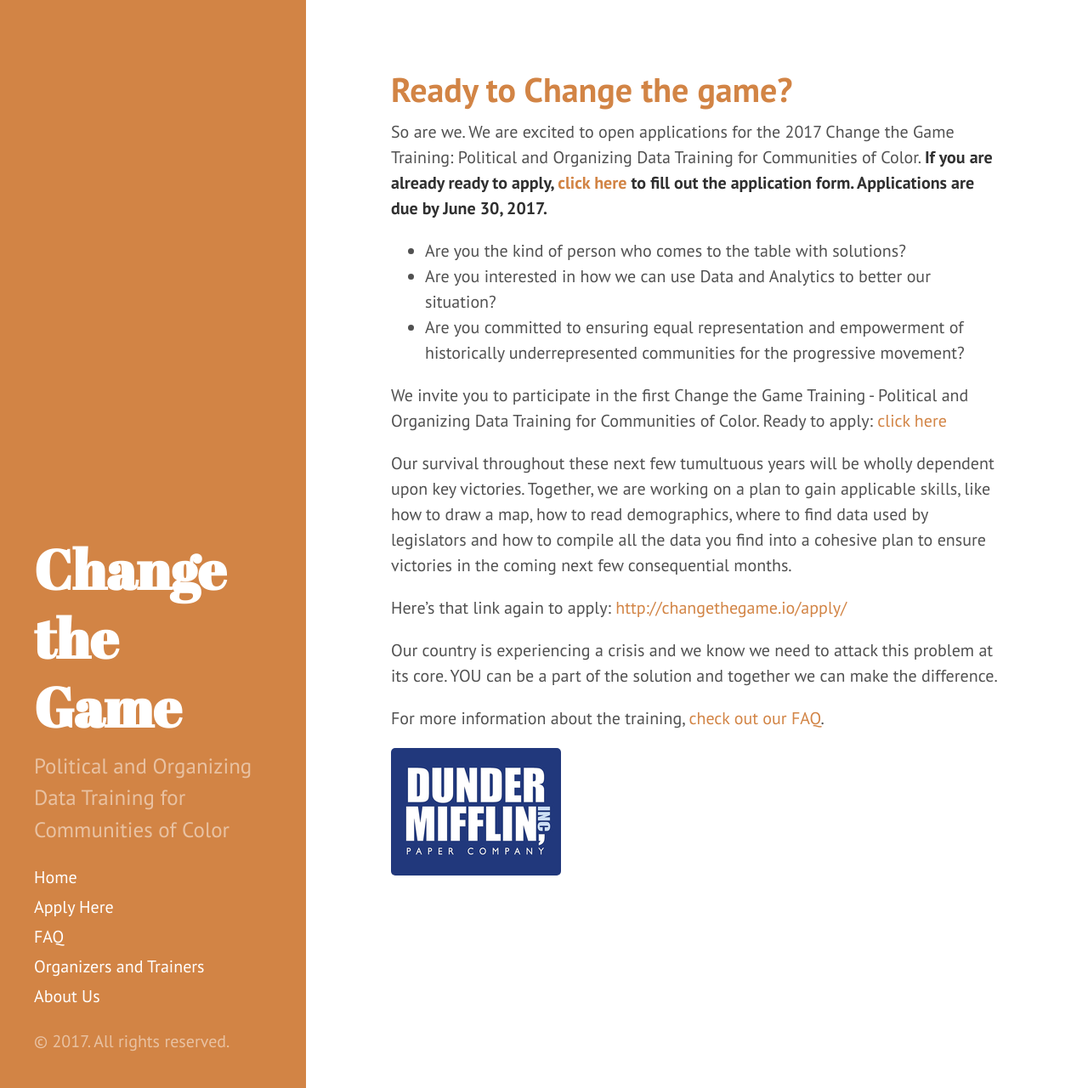
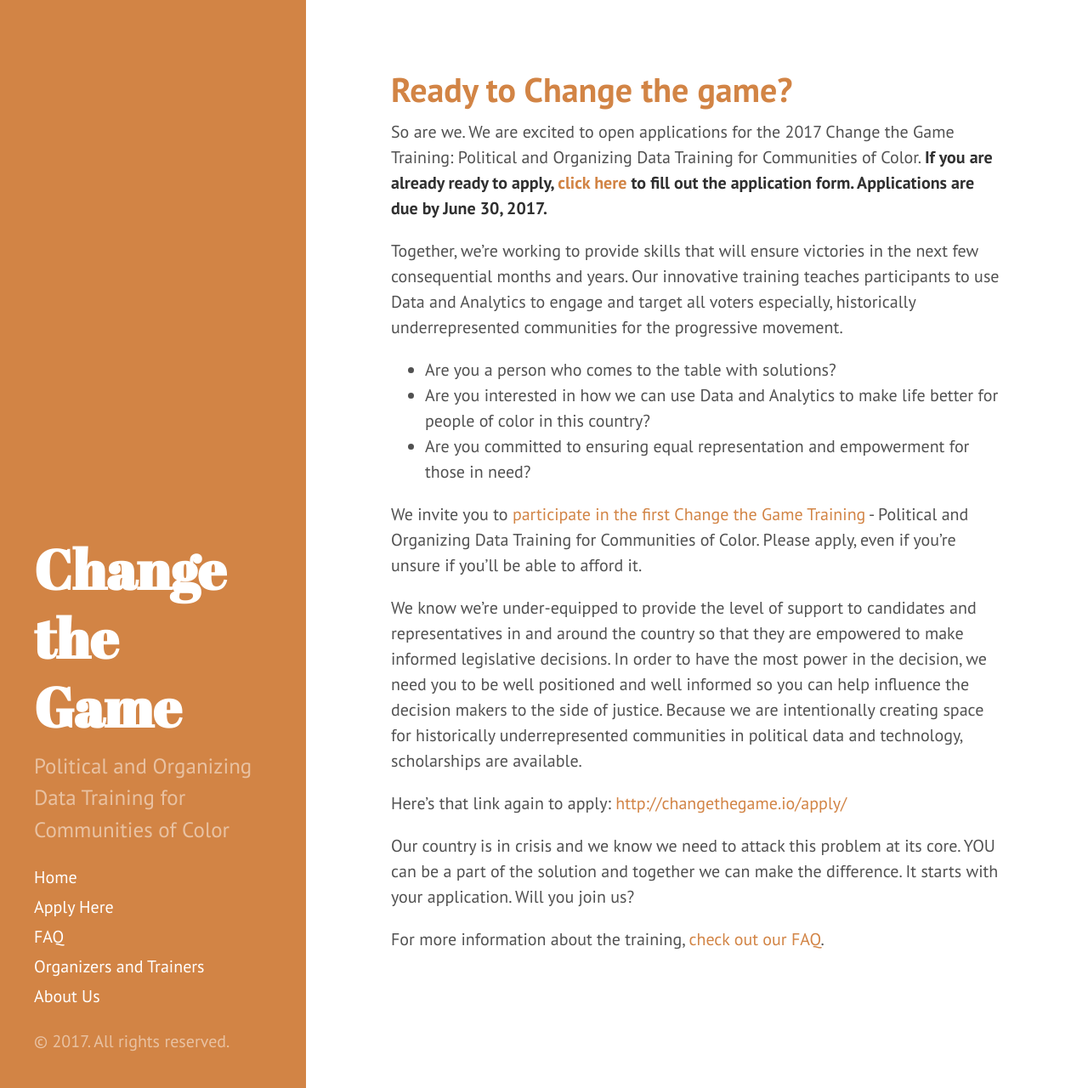
Before and after one commit to anniejw6/changethegame_site, a Jekyll site: the page built from index.html, in a window 1280 px wide and 1280 px high. Shown: the whole window at 85% size. Built offline with Jekyll 4.4.1, drawn with Linux system fonts in a browser that asks for light colours; the list of posts is cut into pages by our own code.

Commit message:
Update 2017-05-30-home.md

```diff
--- a/_posts/2017-05-30-home.md
+++ b/_posts/2017-05-30-home.md
@@ -5,18 +5,18 @@
 
 So are we. We are excited to open applications for the 2017 Change the Game Training: Political and Organizing Data Training for Communities of Color. **If you are already ready to apply, [click here](http://changethegame.io/apply/) to fill out the application form. Applications are due by June 30, 2017.**
 
-+ Are you the kind of person who comes to the table with solutions?
-+ Are you interested in how we can use Data and Analytics to better our situation?
-+ Are you committed to ensuring equal representation and empowerment of historically underrepresented communities for the progressive movement?
+Together, we’re working to provide skills that will ensure victories in the next few consequential months and years. Our innovative training teaches participants to use Data and Analytics to engage and target all voters especially, historically underrepresented communities for the progressive movement.
 
-We invite you to participate in the first Change the Game Training -  Political and Organizing Data Training for Communities of Color. Ready to apply: [click here](http://changethegame.io/apply/)
++ Are you a person who comes to the table with solutions?
++ Are you interested in how we can use Data and Analytics to make life better for people of color in this country?
++ Are you committed to ensuring equal representation and empowerment for those in need?
 
-Our survival throughout these next few tumultuous years will be wholly dependent upon key victories. Together, we are working on a plan to gain applicable skills, like how to draw a map, how to read demographics, where to find data used by legislators and how to compile all the data you find into a cohesive plan to ensure victories in the coming next few consequential months.
+We invite you to [participate in the first Change the Game Training](http://changethegame.io/apply/) -  Political and Organizing Data Training for Communities of Color. Please apply, even if you’re unsure if you’ll be able to afford it.
+
+We know we’re under-equipped to provide the level of support to candidates and representatives in and around the country so that they are empowered to make informed legislative decisions. In order to have the most power in the decision, we need you to be well positioned and well informed so you can help influence the decision makers to the side of justice. Because we are intentionally creating space for historically underrepresented communities in political data and technology, scholarships are available.
 
 Here’s that link again to apply: [http://changethegame.io/apply/](http://changethegame.io/apply/)
 
-Our country is experiencing a crisis and we know we need to attack this problem at its core. YOU can be a part of the solution and together we can make the difference.
+Our country is in crisis and we know we need to attack this problem at its core. YOU can be a part of the solution and together we can make the difference. It starts with your application. Will you join us?
 
 For more information about the training, [check out our FAQ](http://changethegame.io/info/).
-
-![Sponsor 1]({{ site.url }}/public/logo1.jpg)
```
